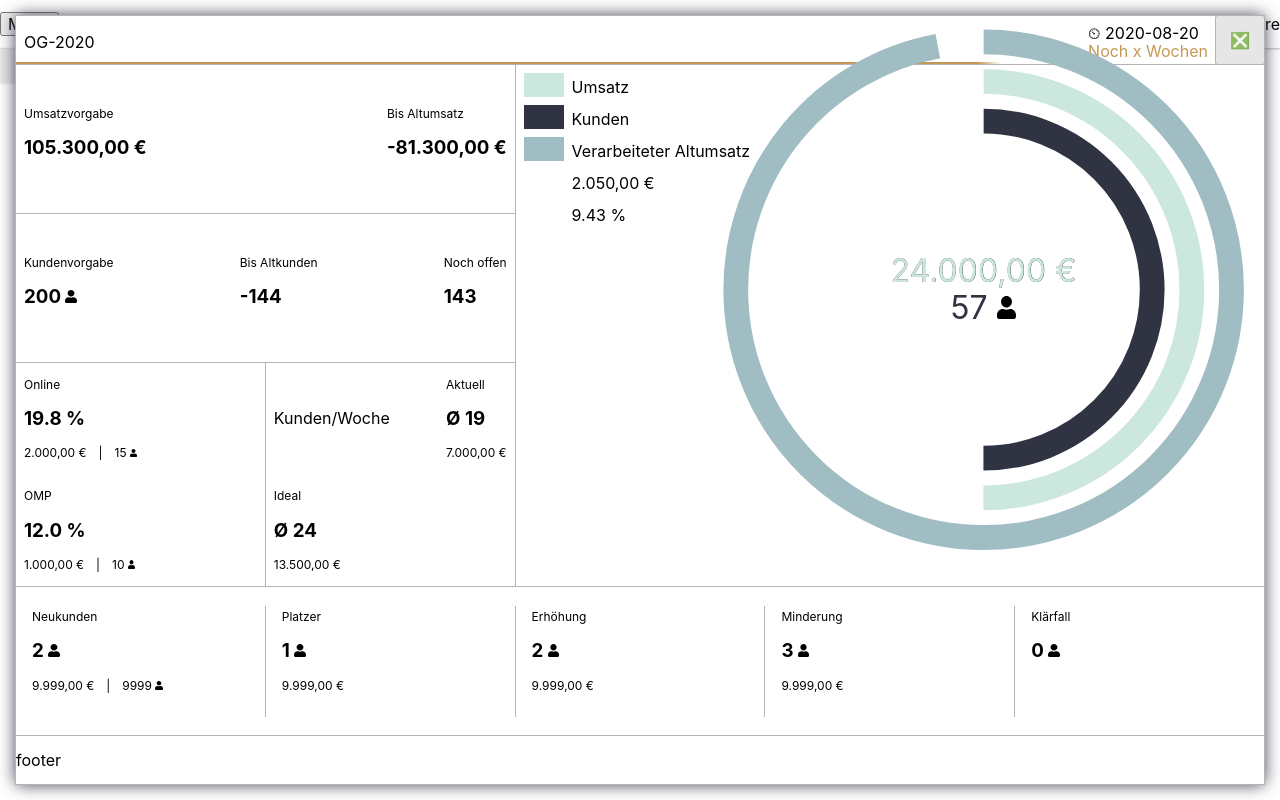
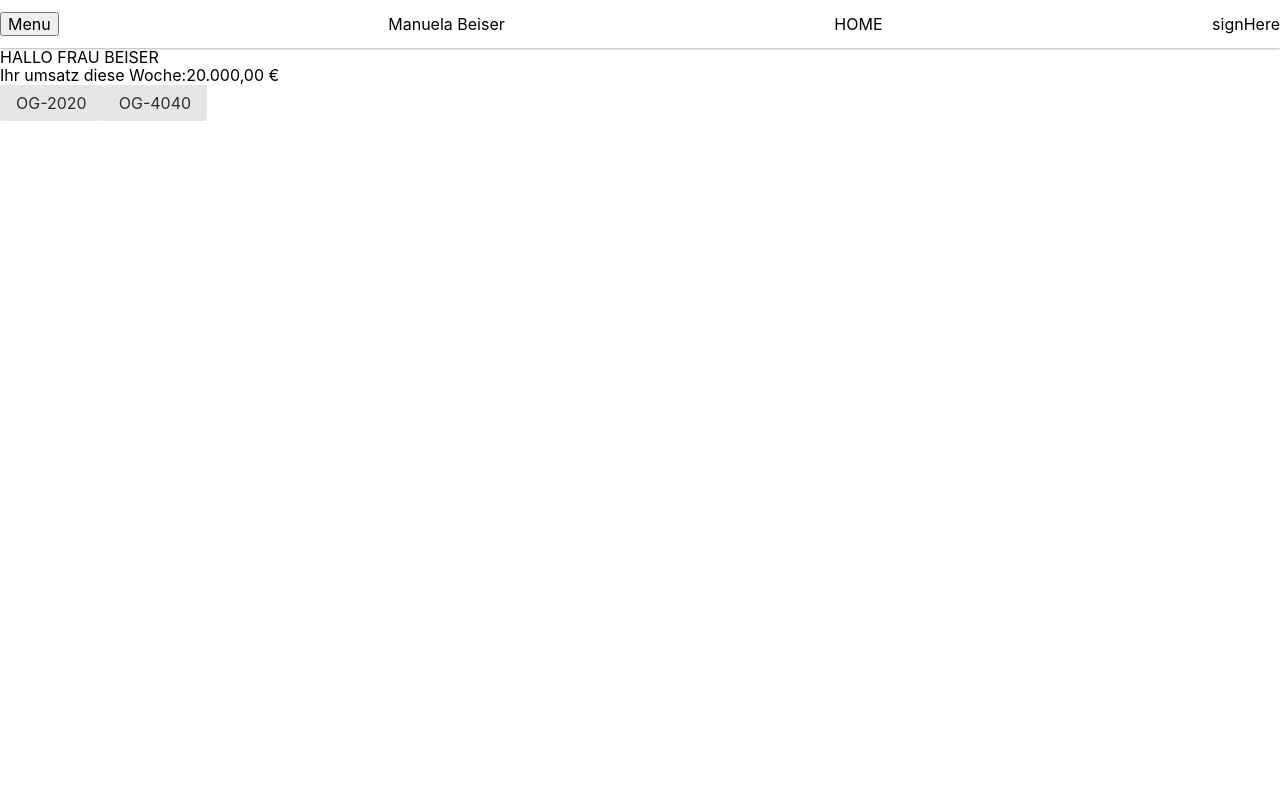
Before and after one commit to gitbreaker222/dashboard-syndikat-test, a React (Create React App) app: page / in a window 1280 px wide. Built offline with nearby package versions, Linux system fonts and the light colour scheme.

Commit message:
adds second static dataset

```diff
--- a/public/mock-data.json
+++ b/public/mock-data.json
@@ -232,6 +232,106 @@
       "customer_per_week_av_revenue": 7000.0,
       "customer_per_week_av_target": 24,
       "customer_per_week_av_target_revenue": 13500.0
+    },
+    {
+      "id": 1,
+      "name": "OG-4040",
+      "date_start": "2020-06-20",
+      "date_until": "2020-08-20",
+      "revenue": 2800,
+      "revenue_percent": 22.0,
+      "processed_old_revenue_percent": 90.0,
+      "processed_old_revenue_n1": 2028.0,
+      "processed_old_revenue_n2": 9.34,
+      "customers_percent": 60.0,
+      "customers": [
+        {
+          "id": 0
+        },
+        {
+          "id": 1
+        },
+        {
+          "id": 2
+        },
+        {
+          "id": 3
+        },
+        {
+          "id": 4
+        },
+        {
+          "id": 5
+        },
+        {
+          "id": 6
+        },
+        {
+          "id": 7
+        },
+        {
+          "id": 8
+        },
+        {
+          "id": 9
+        },
+        {
+          "id": 10
+        },
+        {
+          "id": 11
+        },
+        {
+          "id": 12
+        },
+        {
+          "id": 13
+        },
+        {
+          "id": 14
+        },
+        {
+          "id": 15
+        }
+      ],
+      "customers_new": [
+        {
+          "id": 0
+        }
+      ],
+      "customers_pop": [
+        {
+          "id": 2
+        }
+      ],
+      "customers_increase": [],
+      "customers_decrease": [
+        {
+          "id": 5
+        },
+        {
+          "id": 6
+        },
+        {
+          "id": 7
+        }
+      ],
+      "customers_clearingissue": [],
+      "revenue_target": 64320.0,
+      "revenue_until_old": -11100.0,
+      "customer_target": 40,
+      "customer_until_old": -14,
+      "customer_open": 223,
+      "online_n": 8060.0,
+      "online_n_customercount": 340,
+      "online_n_percent": 72.54,
+      "omp_n": 1000.0,
+      "omp_n_customer_count": 10,
+      "omp_n_percent": 12,
+      "customer_per_week_av": 19,
+      "customer_per_week_av_revenue": 7000.0,
+      "customer_per_week_av_target": 24,
+      "customer_per_week_av_target_revenue": 13500.0
     }
   ]
 }
--- a/src/pages/Dashboard.js
+++ b/src/pages/Dashboard.js
@@ -1,6 +1,7 @@
 import React, { useState, useEffect } from 'react';
 import { cssIf } from '../service/util'
 import { queryData } from '../service/data'
+import { Format } from '../components/format/Format'
 import { ObjectDetails } from '../components/objectDetails/ObjectDetails'
 import './Dashboard.css';
 
@@ -13,7 +14,7 @@ export function Dashboard() {
   const selectObject = async (event) => {
     event.stopPropagation()
     const { id } = event.currentTarget.dataset
-    const data = await queryData(`{
+    const staticData = await queryData(`{
       objects(filter: {id: ${id}}) {
         id
         name
@@ -59,14 +60,18 @@ export function Dashboard() {
         customer_per_week_av_target_revenue
       }
     }`)
-    setDetails(data)
+
+    setDetails(staticData.objects.find(item => {
+      console.log(item.id, id);
+
+      return item.id.toString() === id
+    }))
   }
 
   useEffect(() => {
     if (!data) {
       queryData().then(result => {
         setData(result);
-        setDetails({}) //TODO revert dev
       })
     }
     return cleanupPlaceholder
@@ -74,6 +79,20 @@ export function Dashboard() {
 
   return (
     <div className="Dashboard">
+      <aside>
+        <div className="greeting">
+          HALLO FRAU BEISER
+        </div>
+
+        <div className="highlight-info">
+          Ihr umsatz diese Woche:
+
+          <Format pipes={['currency']}>
+            {20000}
+          </Format>
+        </div>
+      </aside>
+
       <main className={`
         ${cssIf(details, '--isDetailsOpen')}
         `}>
@@ -88,7 +107,7 @@ export function Dashboard() {
         ))}
       </main>
       {!!details && (
-        <ObjectDetails data={data.objects[0]}
+        <ObjectDetails data={details}
           onClose={() => { setDetails(null) }}
         />
       )}
```
Also changed, not shown: 1 other file (tests, documents, lock files or other folders).
